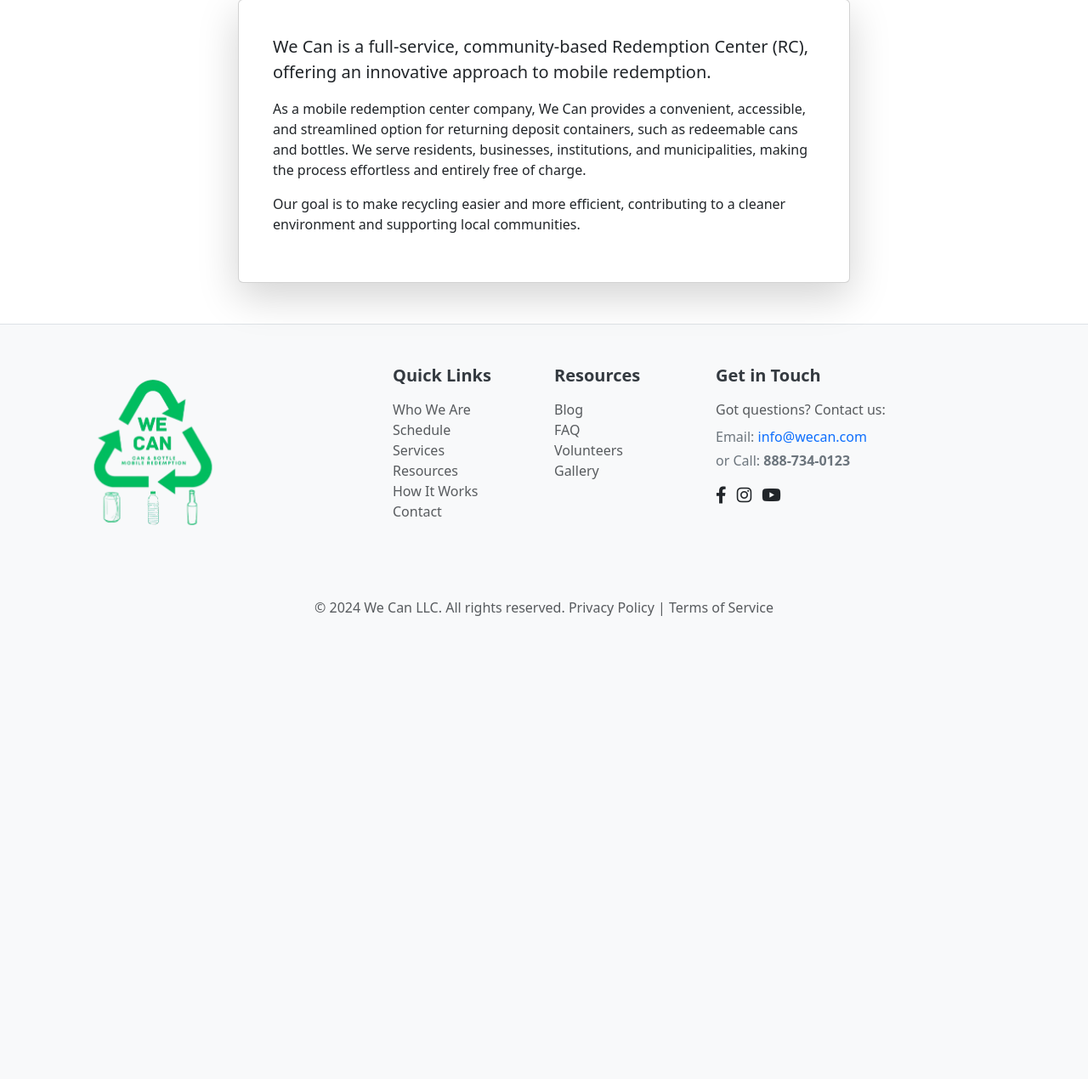
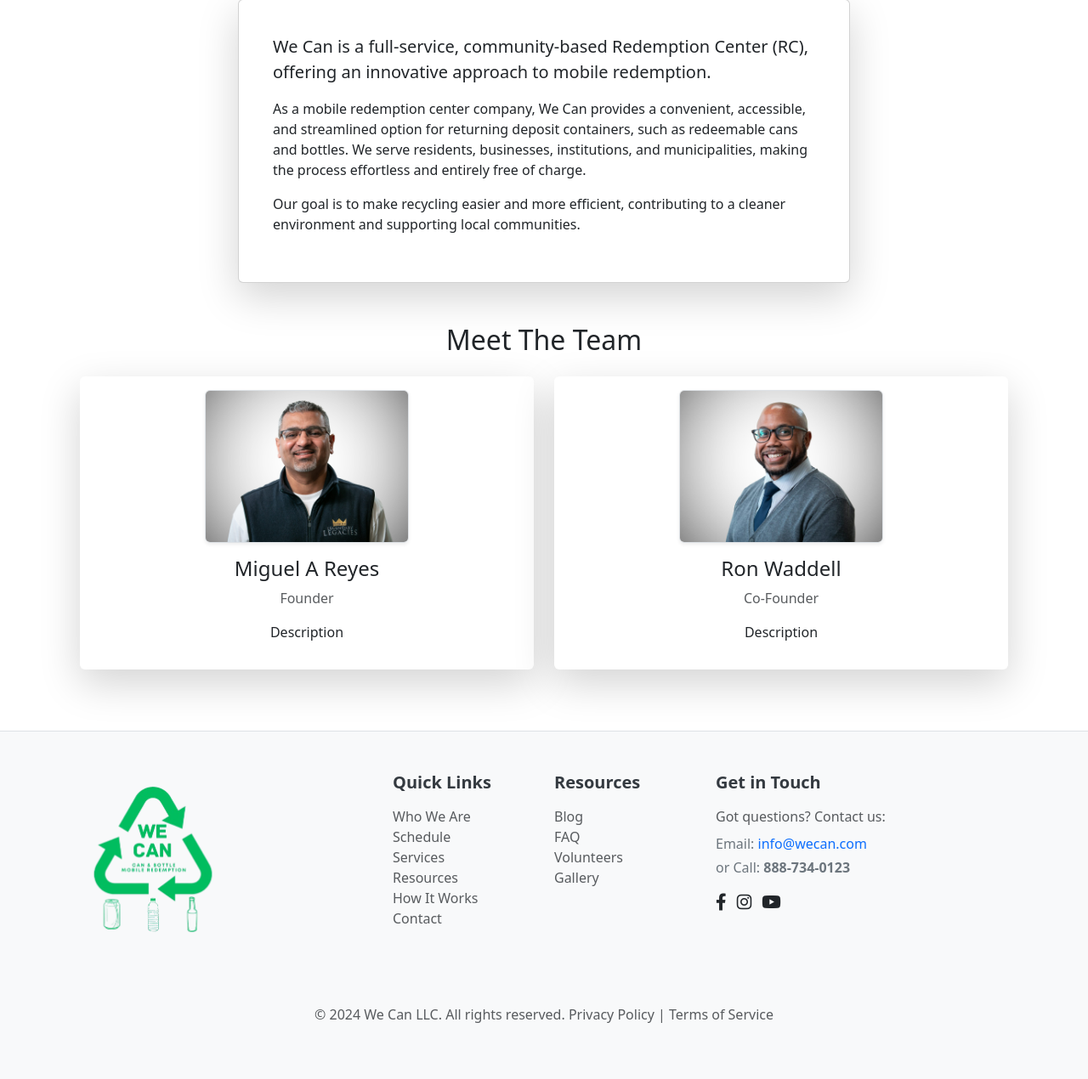
Before and after one commit to Gitesh307/WeCan, a Django app: page /who/ in a window 1280 px wide. Shown: the part 281-1551 px from the top of the page at 85% size. Before the commit the page ends 1006 px from the top, so only its background shows below. Run offline with Django 5.2, Linux system fonts and the light colour scheme.

Commit message:
Update about page

```diff
--- a/homepage/templates/who.html
+++ b/homepage/templates/who.html
@@ -1,4 +1,5 @@
 {% extends 'base.html' %}
+{% load static %}
 
 {% block title %}
     Who Are We | We Can Project
@@ -27,4 +28,32 @@
         </div>
     </div>
 </div>
+
+<div class="container my-5">
+    <div class="row">
+        <h2 class="text-center col-12 mb-4">Meet The Team</h2>
+
+        <div class="col-md-6 mb-4">
+            <div class="card shadow-lg h-100 border-0">
+                <div class="card-body text-center">
+                    <img src="{% static 'img/founder.jpg' %}" alt="Founder Headshot" class="rounded shadow-sm mb-3 border" width="240" height="180">
+                    <h4 class="card-title font-weight-bold">Miguel A Reyes</h4>
+                    <p class="text-muted">Founder</p>
+                    <p>Description</p>
+                </div>
+            </div>
+        </div>
+
+        <div class="col-md-6 mb-4">
+            <div class="card shadow-lg h-100 border-0">
+                <div class="card-body text-center">
+                    <img src="{% static 'img/cofounder.jpg' %}" alt="Co-Founder Headshot" class="rounded shadow-sm mb-3 border" width="240" height="180">
+                    <h4 class="card-title font-weight-bold">Ron Waddell</h4>
+                    <p class="text-muted">Co-Founder</p>
+                    <p>Description</p>
+                </div>
+            </div>
+        </div>
+    </div>
+</div>
 {% endblock %}
```
Also changed, not shown: static/img/cofounder.jpg (added), static/img/founder.jpg (added).
